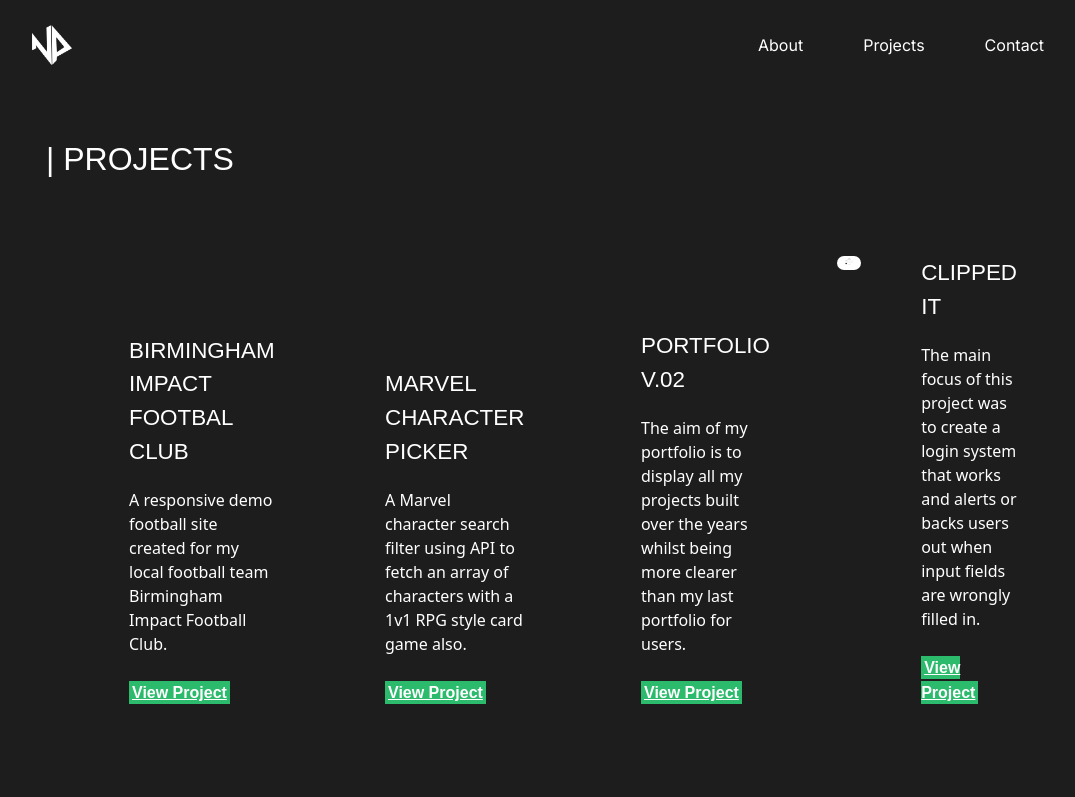
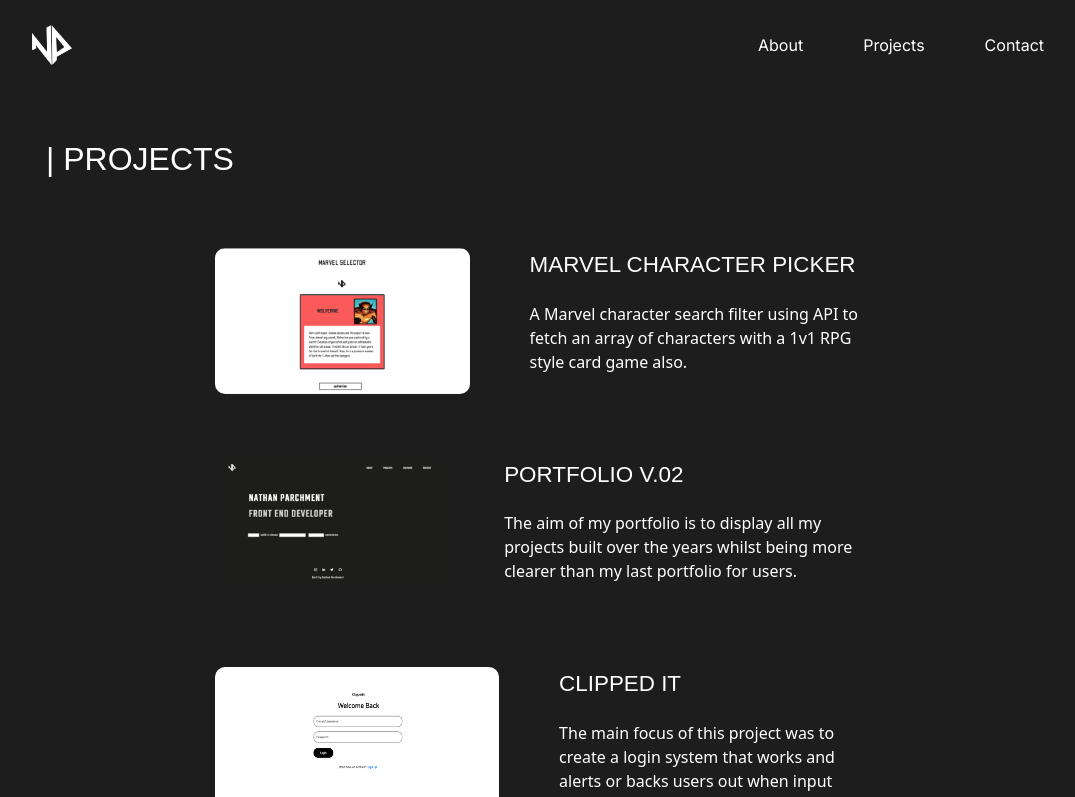
Before and after one commit to Nathan-47/nathanparchment.com-v03, a React (Create React App) app: page /projects in a window 1280 px wide. Shown: the top 797 px of the page, without its empty margins (97-1172 px from the left). Built offline with nearby package versions, Linux system fonts and the light colour scheme; a web font is replaced by a local one.

Commit message:
Add files via upload

```diff
--- a/src/pages/projects.js
+++ b/src/pages/projects.js
@@ -40,59 +40,59 @@ useEffect (() => {
             <div className='about-heading'>
               <p>| Projects</p>
             </div>
-            <div className="row content-center">
-                <div className="col-3">
-                    <a href="/marvelapi"><div className="card" aria-label="Birmingham Impact Football Club project card">
+                {/* <div className="col-3">
+                    <Link to="#"><div className="card" aria-label="Birmingham Impact Football Club project card">
 
                        <div className="card-image">
-                                <img src={card1} alt="Birmingham Impact project"></img>
+                                <img src={card1} alt="Birmingham Impact landing page screenshot"></img>
                             </div>
 
                         <div className="card-content">
                             <p id="card-title">Birmingham Impact Footbal Club</p>
                             <p>A responsive demo football site created for my local football team Birmingham Impact Football Club.</p>
                             <br />
-                            <a class="view-btn" href="/marvelapi">View Project</a>
+                            <a class="view-btn" href="#">View Project</a>
                         </div>
-                    </div></a>
-                </div>
+                    </div></Link>
+                </div> */}
 {/* end of card */}
 
-<div className="col-3">
+<div className="card-body">
+
+<div className="col">
                     <Link to="/marvelapi"><div className="card">
 
                             <div className="card-image">
-                                <img src={card2} alt="marvel api project"></img>
+                                <img src={card2} alt="marvel project"></img>
                             </div>
 
                         <div className="card-content">
                             <p id="card-title">Marvel Character Picker</p>
                             <p>A Marvel character search filter using API to fetch an array of characters with a 1v1 RPG style card game also. </p>
                             <br />
-                            <a class="view-btn" href="/marvelapi">View Project</a>
                         </div>
                     </div></Link>
                 </div>
 {/* end of card */}
 
-<div className="col-3">
-                    <a href="/marvelapi"><div className="card">
+
+<div className="col">
+                    <Link to="#"><div className="card">
                             <div className="card-image">
-                                <img src={card3} alt="portfolio v.02 project"></img>
+                                <img src={card3} alt="portfolio project"></img>
                             </div>
 
                         <div className="card-content">
                             <p id="card-title">Portfolio v.02</p>
                             <p>The aim of my portfolio is to display all my projects built over the years whilst being more clearer than my last portfolio for users.</p>
                             <br />
-                            <a class="view-btn" href="/marvelapi">View Project</a>
                         </div>
-                    </div></a>
+                    </div></Link>
                 </div>
 {/* end of card */}
 
-<div className="col-3">
-                    <a href="/marvelapi"><div className="card">
+<div className="col">
+                    <Link to="#"><div className="card">
                             <div className="card-image">
                                 <img src={card4} alt="clippedit project"></img>
                             </div>
@@ -101,17 +101,15 @@ useEffect (() => {
                             <p id="card-title">Clipped It</p>
                             <p>The main focus of this project was to create a login system that works and alerts or backs users out when input fields are wrongly filled in. </p>
                             <br />
-                            <a class="view-btn" href="/marvelapi">View Project</a>
                         </div>
-                    </div></a>
+                    </div></Link>
                 </div>
 
 {/* end of card */}
-
+            <br />
+            <br />
 
             </div>
-            <br />
-            <br />
             </div>
     )
 }
```
